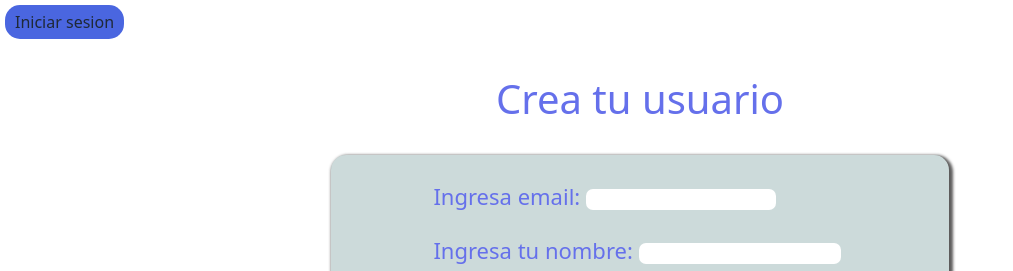
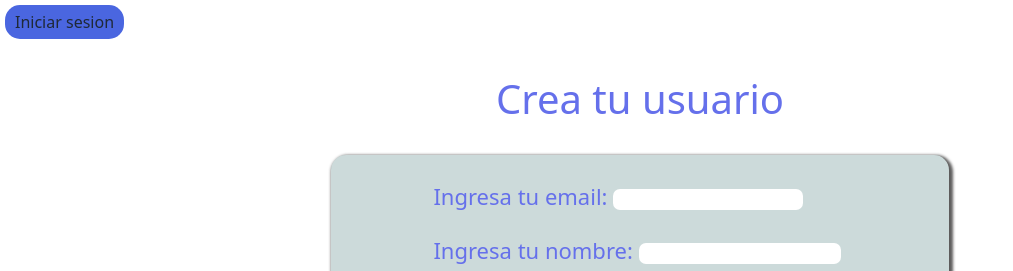
Before and after one commit to edgardo90/challenge-FullStack-JS-Alkemy, a React (Create React App) app in the folder client/: page /registrer in a window 1280 px wide. Shown: the top 271 px of the page, without its empty margins (0-1013 px from the left). Built offline with nearby package versions, Linux system fonts and the light colour scheme; no server answers.

Commit message:
modificacion minima en Register.jsx

```diff
--- a/client/src/components/register/Register.jsx
+++ b/client/src/components/register/Register.jsx
@@ -103,7 +103,7 @@ export default function Register(){
 
             <form className={stylesCreate.formulario} onSubmit={event => handleSubmit(event) } >
                 <div>
-                    <label >Ingresa email: </label>
+                    <label >Ingresa tu email: </label>
                     <input
                      type="email"
                      name="email"
```
